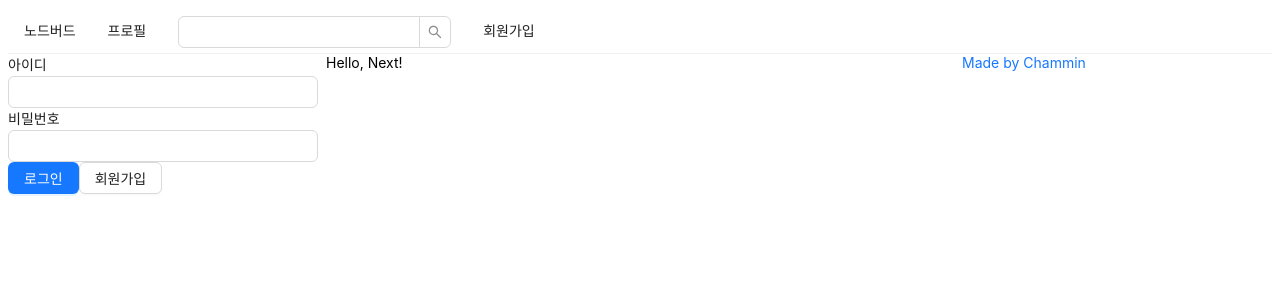
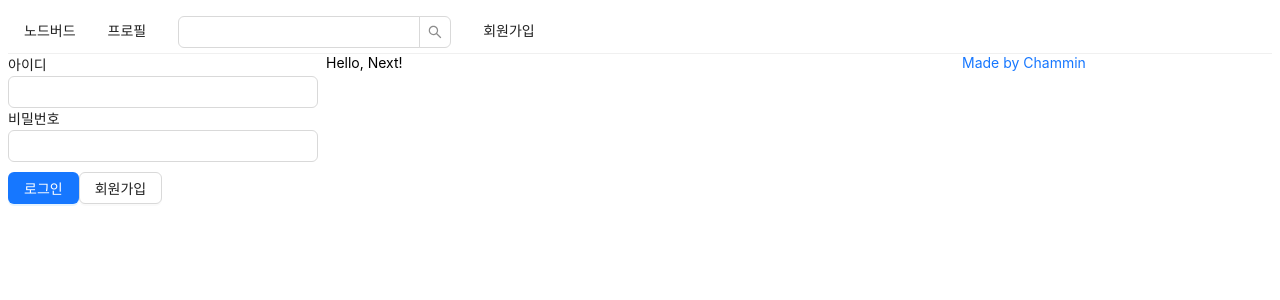
Before and after one commit to cham-min/react-nodebird, a Next.js app: page / in a window 1280 px wide. Shown: the top 300 px of the page. Built offline with nearby package versions, Linux system fonts and the light colour scheme.

Commit message:
:recycle: Change inline style to styled components

```diff
--- a/components/AppLayout.js
+++ b/components/AppLayout.js
@@ -2,9 +2,14 @@
 import PropTypes from "prop-types";
 import Link from "next/link";
 import { Input, Menu, Row, Col } from "antd";
+import styled from "styled-components";
 
 import UserProfile from "../components/UserProfile";
 import LoginForm from "../components/LoginForm";
+
+const SearchInput = styled(Input.Search)`
+  vertical-align: middle;
+`;
 
 const AppLayout = ({ children }) => {
   const [isLoggedIn, setIsLoggedIn] = useState(false);
@@ -23,7 +28,7 @@
           </Link>
         </Menu.Item>
         <Menu.Item>
-          <Input.Search style={{ verticalAlign: "middle" }} />
+          <SearchInput />
         </Menu.Item>
         <Menu.Item>
           <Link href="/signup">
--- a/components/LoginForm.js
+++ b/components/LoginForm.js
@@ -1,6 +1,11 @@
-import React, { useCallback, useState } from "react";
+import React, { useCallback, useMemo, useState } from "react";
 import { Form, Input, Button } from "antd";
 import Link from "next/link";
+import styled from "styled-components";
+
+const ButtonWrapper = styled.div`
+  margin-top: 10px;
+`;
 
 const LoginForm = () => {
   const [id, setId] = useState("");
@@ -32,7 +37,7 @@
           required
         />
       </div>
-      <div>
+      <ButtonWrapper>
         <Button type="primary" htmlType="submit" loading={false}>
           로그인
         </Button>
@@ -41,7 +46,7 @@
             <Button>회원가입</Button>
           </a>
         </Link>
-      </div>
+      </ButtonWrapper>
     </Form>
   );
 };
```
